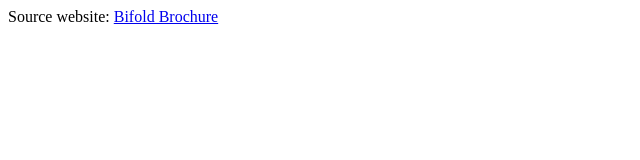
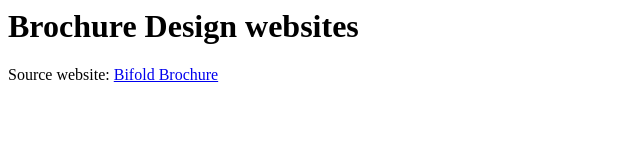
Before and after one commit to bifoldbrochure/website, a plain HTML site: page index.html in a window 1280 px wide. Shown: the whole page, without its empty margins (0-640 px from the left). Drawn offline with Linux system fonts and the light colour scheme.

Commit message:
Update and rename edits.html to index.html

```diff
--- a/edits.html
+++ b/index.html
@@ -1,3 +1,4 @@
 <html>
+<h1>Brochure Design websites</h1>
 <p>Source website: <a href="http://www.bifoldbrochure.com">Bifold Brochure</a></p>
 </html>
```
